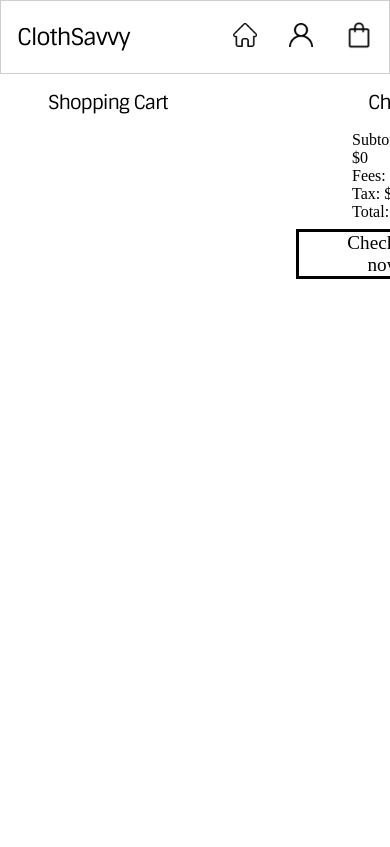
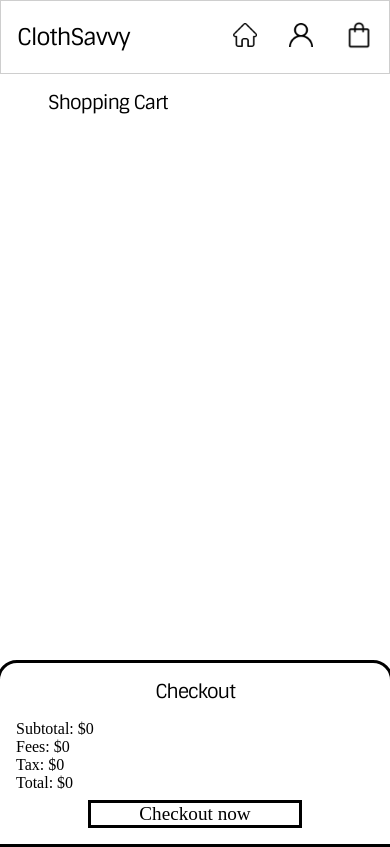
Before and after one commit to temmiecore/e-commerce-website, a React (Vite) app: page /cart in a window 390 px wide. Built offline with nearby package versions, Linux system fonts and the light colour scheme; a web font is replaced by a local one.

Commit message:
Add media queries for Checkout section

```diff
--- a/src/components/pages/PageCart.jsx
+++ b/src/components/pages/PageCart.jsx
@@ -2,7 +2,6 @@ import PropTypes from "prop-types";
 import CartGrid from "../cart grid/CartGrid";
 
 import "../styles/PageCart.css"
-import Button from "../Button";
 import Checkout from "../Checkout";
 
 function PageCart({
--- a/src/components/styles/Checkout.css
+++ b/src/components/styles/Checkout.css
@@ -16,3 +16,13 @@
     align-self: center;
     padding: 0 48px;
 }
+
+@media screen and (max-width:1040px) {
+    .checkoutarea-textarea {
+        margin-left: 16px;
+    }
+
+    .cart-checkoutarea > button {
+        margin-bottom: 16px;
+    }
+}
--- a/src/components/styles/PageCart.css
+++ b/src/components/styles/PageCart.css
@@ -25,3 +25,23 @@
     grid-column-start: 6;
     grid-column-end: 8;
 }
+
+@media screen and (max-width:1040px) {
+    .cart-page {
+        display: block;
+    }
+
+    .cart-cartarea {
+        padding-bottom: 280px;
+    }
+
+    .cart-checkoutarea {
+        background-color: white;
+        position: absolute;
+        bottom: -3px;
+        left: -3px;
+        border: 3px solid black;
+        border-radius: 20px 20px 0 0;
+        width: 100%;
+    }
+}
```
